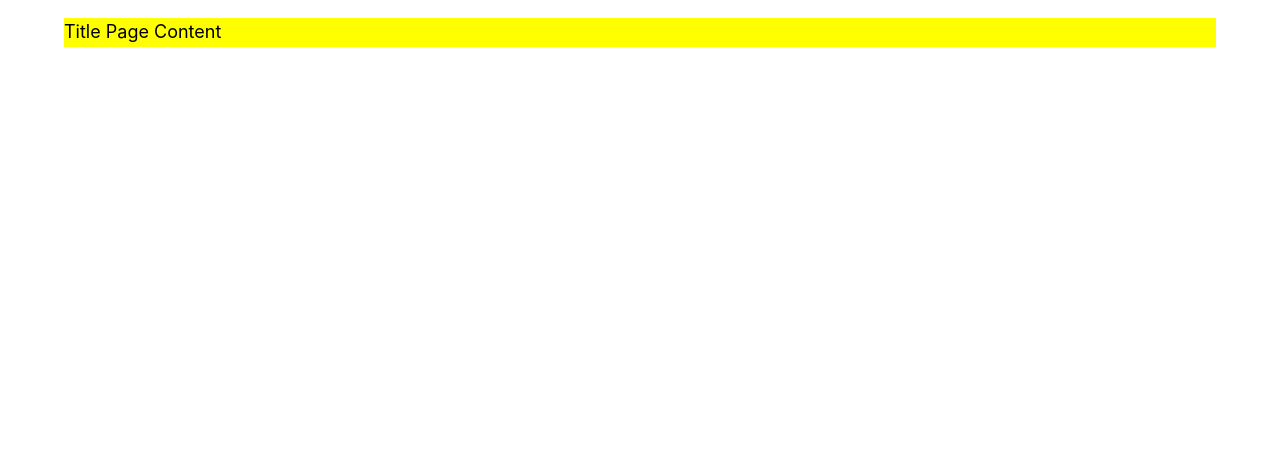
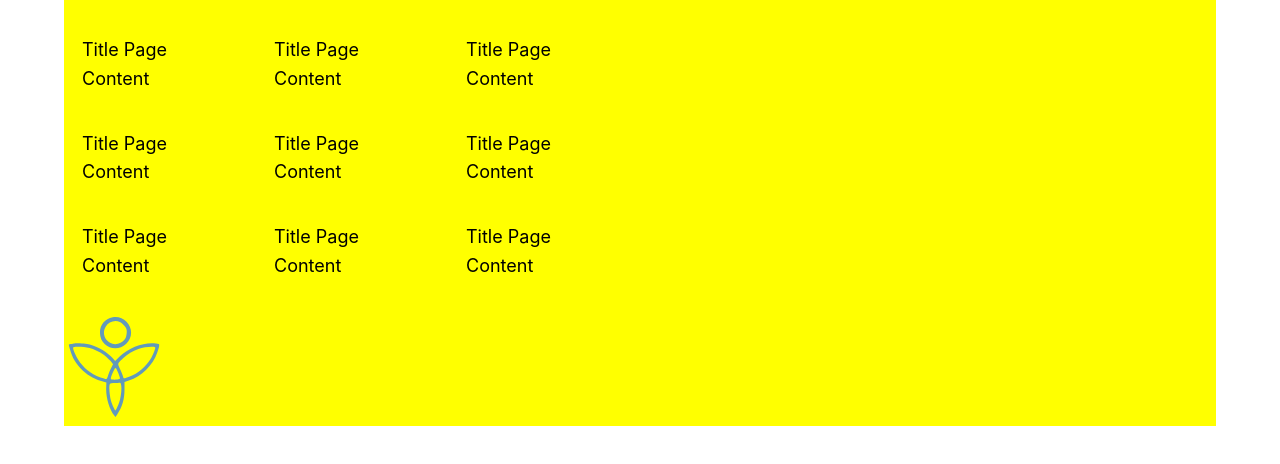
Before and after one commit to anthonyherbz/enRemembrance-MVP, a Next.js app: page / in a window 1280 px wide. Shown: the top 464 px of the page. Built offline with nearby package versions, Linux system fonts and the light colour scheme.

Commit message:
Updated components
Updated Col and Row to full versions based off of my previous work. Started working on robust icon component to easily allow changing the color of an SVG from code instead of file. Logo component is working, but is associated with Icon so is not complete.

```diff
--- a/components/Col.js
+++ b/components/Col.js
@@ -2,14 +2,35 @@
 //Needs to grow or shrink number of columns depending on screen width
 //Reqs: Row(?)
 
-import styles from "./col.module.scss"
-import classNames from "classnames/bind"
+import styles from "./col.module.scss";
+import classNames from "classnames/bind";
 
 let cx = classNames.bind(styles);
 
-const Col = () => {
+const Col = ({
+	children,
+	xs,
+	sm,
+	md,
+	lg,
+	textAlign = "left",
+	marginBottom,
+	flexDirection = "column",
+	justifyContent = "flex-start",
+	alignItems = "flex-start",
+}) => {
 	let colClasses = cx({
-		col: true
+		col: true,
+		[`col-sm-${xs}`]: xs,
+		[`col-sm-${sm}`]: sm,
+		[`col-md-${md}`]: md,
+		[`col-lg-${lg}`]: lg,
+		[`text-align-${textAlign}`]: textAlign,
+		[`margin-bottom-${marginBottom}`]: marginBottom,
+		[`flex-direction-${flexDirection}`]: flexDirection,
+		[`justify-content-${justifyContent}`]: justifyContent,
+		[`align-items-${alignItems}`]: alignItems,
 	});
-	return <div className={colClasses}>{children}</div>
-}
+	return <div className={colClasses}>{children}</div>;
+};
+export default Col;
--- a/components/Icon.js
+++ b/components/Icon.js
@@ -1,3 +1,22 @@
 //Displays variable-sized SVG
 //Reqs: image
 //Props: width, height, color,
+
+import Image from "next/image";
+import styles from "./icon.module.scss";
+import classNames from "classnames/bind";
+let cx = classNames.bind(styles);
+
+//TODO: support changing the SVG fill color dynamically
+
+const Icon = ({ name, alt = "alt text", width = "50", height = "50", color = "black"}) => {
+	return (
+			<Image
+				src={`/images/icons/${name}_${color}.svg`}
+				alt={alt}
+				width={width}
+				height={height}
+			/>
+	);
+};
+export default Icon;
--- a/components/Logo.js
+++ b/components/Logo.js
@@ -1,3 +1,9 @@
 //Logo component to display SVG next to text in chosen font
-//reqs: Icon, link
+//reqs: Icon, link,
 //props: color, backgroundcolor, clickbehavior
+import Icon from '../components/Icon'
+
+const Logo = () => {
+	return <Icon  name = "logo_temp" color="blue" alt="enRemembrance icon" width="100" height="100"/>
+}
+export default Logo;
--- a/components/Row.js
+++ b/components/Row.js
@@ -1,2 +1,18 @@
 //Flex row that stacks items side by side
 //Params: hori (default), vert
+
+import styles from "./row.module.scss";
+import classNames from "classnames/bind";
+
+let cx = classNames.bind(styles);
+
+const Row = ({ children, justifyContent, alignItems, nowrap }) => {
+	let rowClasses = cx({
+		row: true,
+		[`justify-content-${justifyContent}`]: justifyContent,
+		[`align-items-${alignItems}`]: alignItems,
+		nowrap: nowrap,
+	});
+	return <div className={rowClasses}>{children}</div>;
+};
+export default Row;
--- a/components/col.module.scss
+++ b/components/col.module.scss
@@ -1,5 +1,52 @@
+@use "../sass/abstracts/mixins.scss";
+
+$sizes: xs, sm, md, lg;
+$textAlignments: left, center, right;
+$flexDirectionValues: row, row-reverse, column, column-reverse;
+$justifyContentValues: flex-start, flex-end, center, space-between, space-around,
+	space-evenly;
+$alignItemsValues: flex-start, flex-end, center, stretch, baseline;
+
 .col {
 	width: 100%;
 	padding: 1rem;
 	display: flex;
+	flex-direction: column;
+
+	//Provided input (xs="6") specifies the number of columns as a result of 12 divided by the input. If you input 6, it will output two columns.
+	//This is legacy code, probably could use a reconstruction if time permits
+	//Ideally, you would specifcy a number of columns for each screen size and it would math out the result
+	@each $size in $sizes {
+		@include mixins.breakpoint($size) {
+			@for $i from 1 through 12 {
+				&.col-#{$size}-#{$i} {
+					width: calc(100% * ($i/12));
+				}
+			}
+		}
+	}
+	@each $textAlignment in $textAlignments {
+		&.text-align-#{$textAlignment} {
+			text-align: $textAlignment;
+		}
+	}
+	@each $value in $flexDirectionValues {
+		&.flex-direction-#{$value} {
+			display: flex;
+			flex-direction: $value;
+		}
+	}
+	@each $value in $justifyContentValues {
+		&.justify-content-#{$value} {
+			display: flex;
+			justify-content: $value;
+		}
+	}
+	@each $value in $alignItemsValues {
+		&.align-items-#{$value} {
+			display: flex;
+			align-items: $value;
+		}
+	}
+	@include mixins.marginBottom();
 }
--- /dev/null
+++ b/components/icon.module.scss
@@ -0,0 +1,2 @@
+@use "../sass/abstracts/vars.scss";
+$all_colors: vars.$all_colors;
--- /dev/null
+++ b/components/row.module.scss
@@ -0,0 +1,22 @@
+$justifyContentValues: flex-start, flex-end, center, space-between, space-around, space-evenly;
+$alignItemsValues: flex-start, flex-end, center, stretch, baseline;
+
+.row {
+    display: flex;
+    flex-wrap: wrap;
+
+	 //Check if any matches exist in justifyContentValues
+    @each $value in $justifyContentValues{
+    	&.justify-content-#{$value}{
+    		justify-content: $value;
+    	}
+    }
+     @each $value in $alignItemsValues{
+    	&.align-items-#{$value}{
+    		align-items: $value;
+    	}
+    }
+    &.nowrap{
+        flex-wrap:nowrap;
+    }
+}
--- a/pages/index.js
+++ b/pages/index.js
@@ -1,7 +1,10 @@
-import Head from 'next/head'
-import Image from 'next/image'
-import styles from '../sass/Home.module.css'
-import Layout from '../components/Layout'
+import Head from "next/head";
+import Image from "next/image";
+import styles from "../sass/Home.module.css";
+import Layout from "../components/Layout";
+import Col from '../components/Col';
+import Row from '../components/Row';
+import Logo from '../components/Logo'
 
 export default function Home() {
 	return (
@@ -11,10 +14,24 @@ export default function Home() {
 				<link rel="icon" href="/favicon.ico" />
 				<meta name="description" content="summary of website" />
 			</Head>
-
-    <p>
-      Title Page Content
-    </p>
+			<Row>
+				<Col xs="4" md="3" lg="2">
+					<p>Title Page Content</p>
+					<p>Title Page Content</p>
+					<p>Title Page Content</p>
+				</Col>
+				<Col xs="4" md="3" lg="2">
+					<p>Title Page Content</p>
+					<p>Title Page Content</p>
+					<p>Title Page Content</p>
+				</Col>
+				<Col xs="4" md="3" lg="2">
+					<p>Title Page Content</p>
+					<p>Title Page Content</p>
+					<p>Title Page Content</p>
+				</Col>
+			</Row>
+			<Logo/>
 		</Layout>
-  )
+	);
 }
--- a/sass/abstracts/vars.scss
+++ b/sass/abstracts/vars.scss
@@ -1,32 +1,47 @@
 //fonts
-$font_primary:"Arial";
-$font_secondary:"sans-serif";
+$font_primary: "Arial";
+$font_secondary: "sans-serif";
 
 //--------------------------------//
 //COLORS
 //monochrome
 $color_white: #ffffff;
-$color_white_99: #F9F9F9;
-$color_white_95: #F1F1F1;
-$color_grey_light: #D1D1D1;
+$color_white_99: #f9f9f9;
+$color_white_95: #f1f1f1;
+$color_grey_light: #d1d1d1;
 $color_grey: #767676;
-$color_grey_dark: #55545C;
+$color_grey_dark: #55545c;
 $color_grey_darker: #565656;
 $color_black_80: #343434;
 
 //color
-$color_logo: #629ABA;
-$color_blue_bg: #1D3543;
-$color_blue_light: #B2D0E1;
-$color_blue: #649CBB;
-$colorblue_dark: #4F6F81;
-$color_green: #78B4A9;
-$color_green_dark: #4C8379;
-$color_red: #BD423A;
-$color_red_dark: #7E2C26;
-$color_yellow: #E4CC74;
-$color_yellow_dark: #BEA95E;
-$green_enabled: #41BA2D;
+$color_logo: #629aba;
+$color_blue_bg: #1d3543;
+$color_blue_light: #b2d0e1;
+$color_blue: #649cbb;
+$color_blue_dark: #4f6f81;
+$color_green: #78b4a9;
+$color_green_dark: #4c8379;
+$color_red: #bd423a;
+$color_red_dark: #7e2c26;
+$color_yellow: #e4cc74;
+$color_yellow_dark: #bea95e;
+$green_enabled: #41ba2d;
+
+$all_colors: (
+	logo: $color_logo,
+	blue_bg: $color_blue_bg,
+	blue_light: $color_blue_light,
+	blue: $color_blue,
+	blue_dark: $color_blue_dark,
+	green: $color_green,
+	green_dark: $color_green_dark,
+	red: $color_red,
+	red_dark: $color_red_dark,
+	yellow: $color_yellow,
+	yellow_dark: $color_yellow_dark,
+	green_enabled: $green_enabled,
+);
 
 //transparencies
 $color_grey_transparent: rgba(136, 136, 136, 0.2);
```
Also changed, not shown: public/images/icons/logo_temp_black.svg (added), public/images/icons/logo_temp_blue.svg (added). Lines whose indentation alone changed are shown as unchanged.
